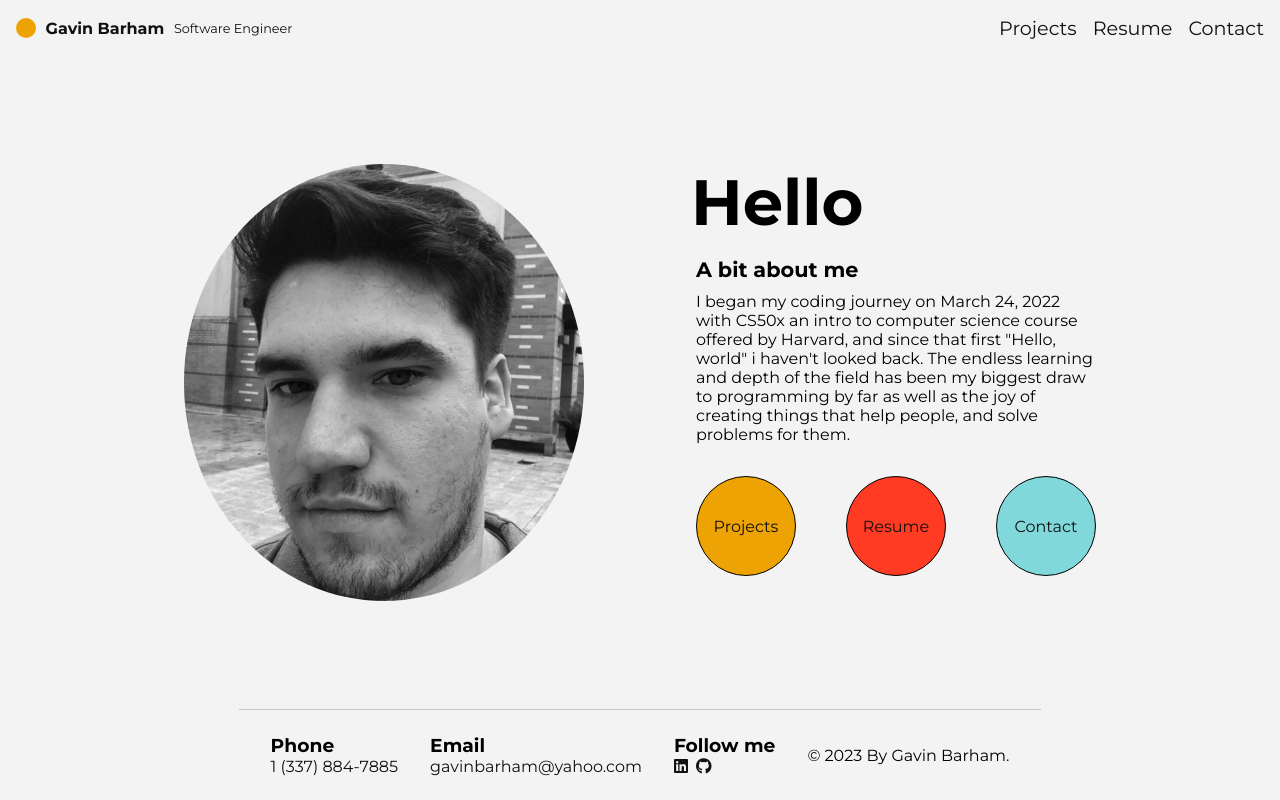
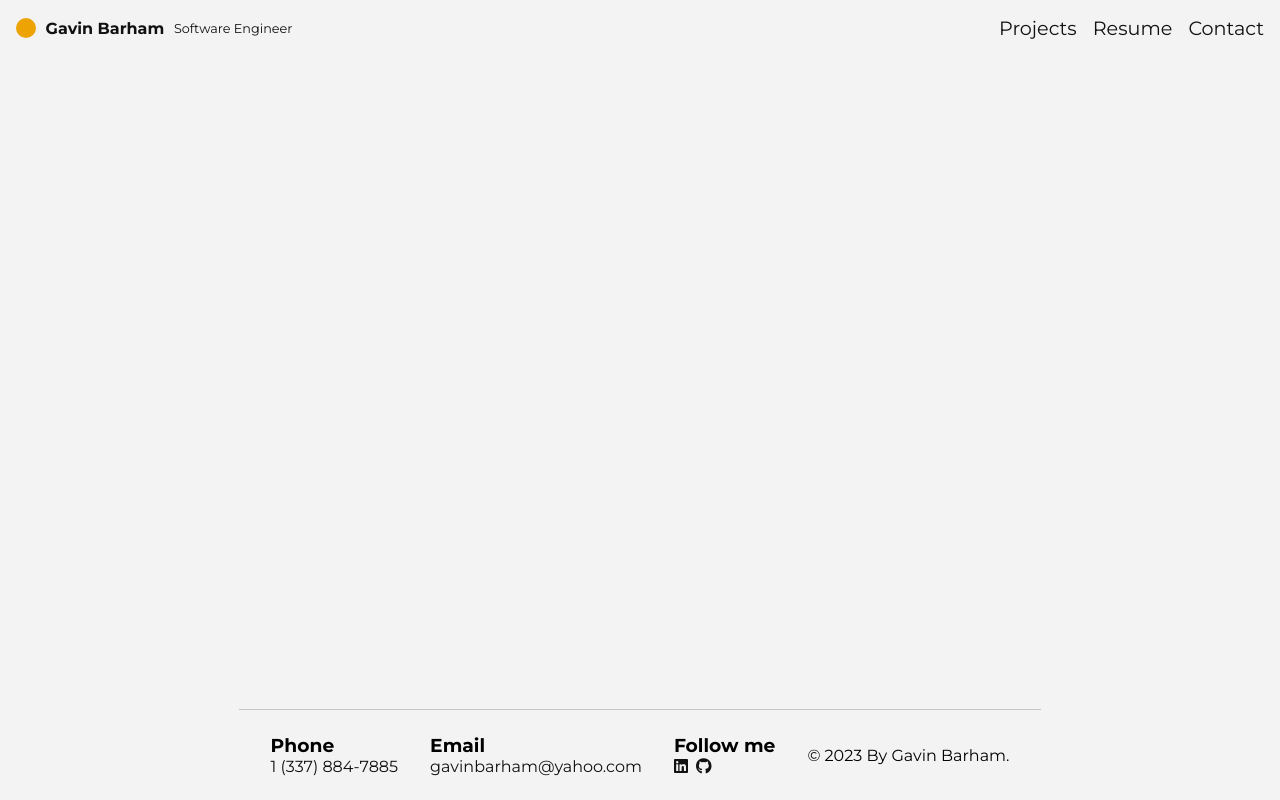
Before and after one commit to Gavin-Barham/dev-portfolio, a React (Vite) app: page / in a window 1280 px wide. Built offline with nearby package versions, Linux system fonts and the light colour scheme.

Commit message:
fix navlink with new base

```diff
--- a/src/App.jsx
+++ b/src/App.jsx
@@ -30,10 +30,10 @@ export default function App() {
         <div className={!scroll ? `${style.app}` : `${style.app} ${style.no_scroll}`}>
           <Header windowSize={windowSize} setScroll={setScroll}/>
             <Routes>
-              <Route path="/" element={<Main />} />
-              <Route path="/projects" element={<Projects />} />
-              <Route path="/resume" element={<Resume windowSize={windowSize}/>} />
-              <Route path="/contact" element={<Contact />} />
+              <Route path="/dev-portfolio/" element={<Main />} />
+              <Route path="/dev-portfolio/projects" element={<Projects />} />
+              <Route path="/dev-portfolio/resume" element={<Resume windowSize={windowSize}/>} />
+              <Route path="/dev-portfolio/contact" element={<Contact />} />
             </Routes>
           <Footer />
         </div>
--- a/src/components/Header/Header.jsx
+++ b/src/components/Header/Header.jsx
@@ -18,7 +18,7 @@ export default function Header(props) {
   return (
     <>
       <header className={style.container}>
-        <NavLink className={style.navlink} to="/">
+        <NavLink className={style.navlink} to="/dev-portfolio/">
           <div className={style.index_link}>
             <div className={style.circle}></div>
             <h3 className={style.name}>Gavin Barham</h3>
@@ -40,7 +40,7 @@ export default function Header(props) {
                 <li className={style.link}>
                   <NavLink
                     className={style.nav__items}
-                    to="/projects"
+                    to="/dev-portfolio/projects"
                     onClick={handleLinkClick}
                   >
                     Projects
@@ -49,7 +49,7 @@ export default function Header(props) {
                 <li className={style.link}>
                   <NavLink
                     className={style.nav__items}
-                    to="/resume"
+                    to="/dev-portfolio/resume"
                     onClick={handleLinkClick}
                   >
                     Resume
@@ -58,7 +58,7 @@ export default function Header(props) {
                 <li className={style.link}>
                   <NavLink
                     className={style.nav__items}
-                    to="/contact"
+                    to="/dev-portfolio/contact"
                     onClick={handleLinkClick}
                   >
                     Contact
@@ -74,7 +74,7 @@ export default function Header(props) {
             <li>
               <NavLink
                 className={style.navlink}
-                to="/projects"
+                to="/dev-portfolio/projects"
                 onClick={handleLinkClick}
               >
                 Projects
@@ -83,7 +83,7 @@ export default function Header(props) {
             <li>
               <NavLink
                 className={style.navlink}
-                to="/resume"
+                to="/dev-portfolio/resume"
                 onClick={handleLinkClick}
               >
                 Resume
@@ -92,7 +92,7 @@ export default function Header(props) {
             <li>
               <NavLink
                 className={style.navlink}
-                to="/contact"
+                to="/dev-portfolio/contact"
                 onClick={handleLinkClick}
               >
                 Contact
--- a/src/components/Main/Main.jsx
+++ b/src/components/Main/Main.jsx
@@ -16,13 +16,13 @@ export default function Main() {
                         </p>
                         <div className={style.btn_container}>
                             <div>
-                                <NavLink className={`${style.nav_btn} ${style.yellow}`} to='/projects'>Projects</NavLink>
+                                <NavLink className={`${style.nav_btn} ${style.yellow}`} to='/dev-portfolio/projects'>Projects</NavLink>
                             </div>
                             <div>
-                                <NavLink className={`${style.nav_btn} ${style.red}`} to='/resume'>Resume</NavLink>
+                                <NavLink className={`${style.nav_btn} ${style.red}`} to='/dev-portfolio/resume'>Resume</NavLink>
                             </div>
                             <div>
-                                <NavLink className={`${style.nav_btn} ${style.blue}`} to='/contact'>Contact</NavLink>
+                                <NavLink className={`${style.nav_btn} ${style.blue}`} to='/dev-portfolio/contact'>Contact</NavLink>
                             </div>
                         </div>
                     </div>
```
